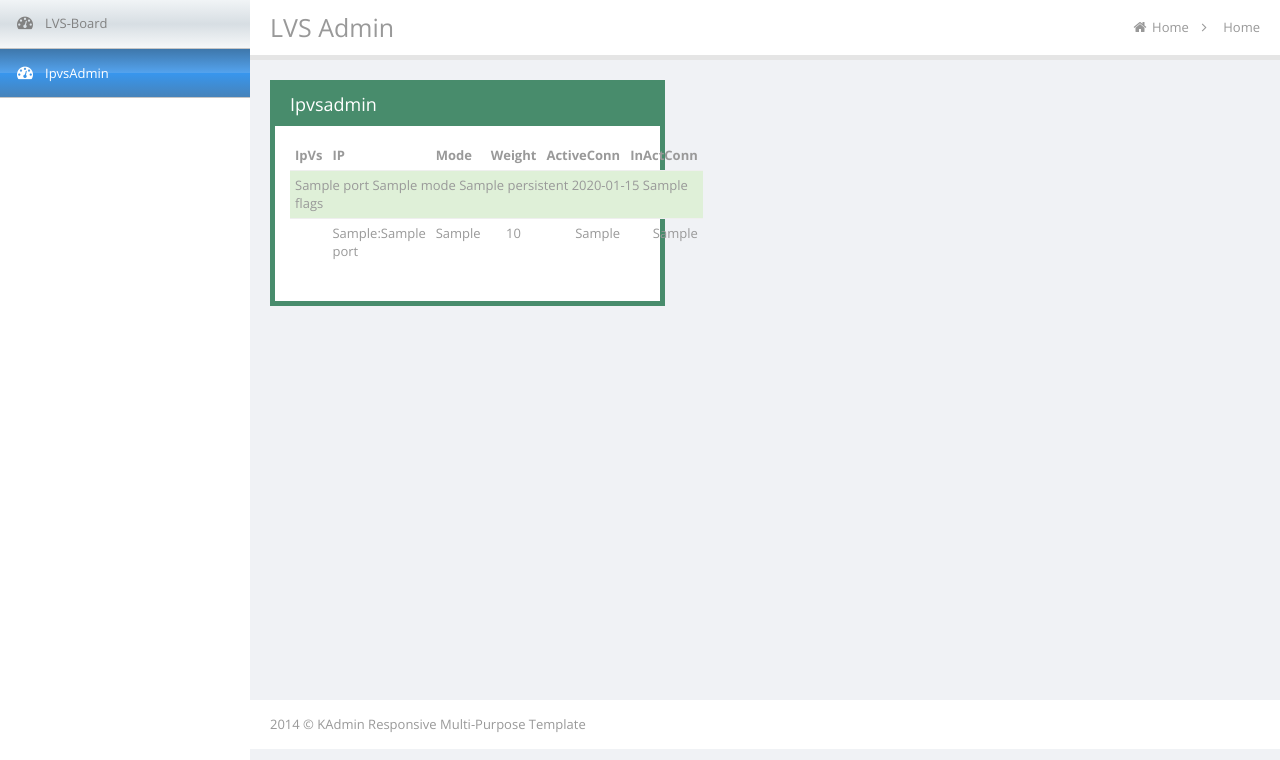
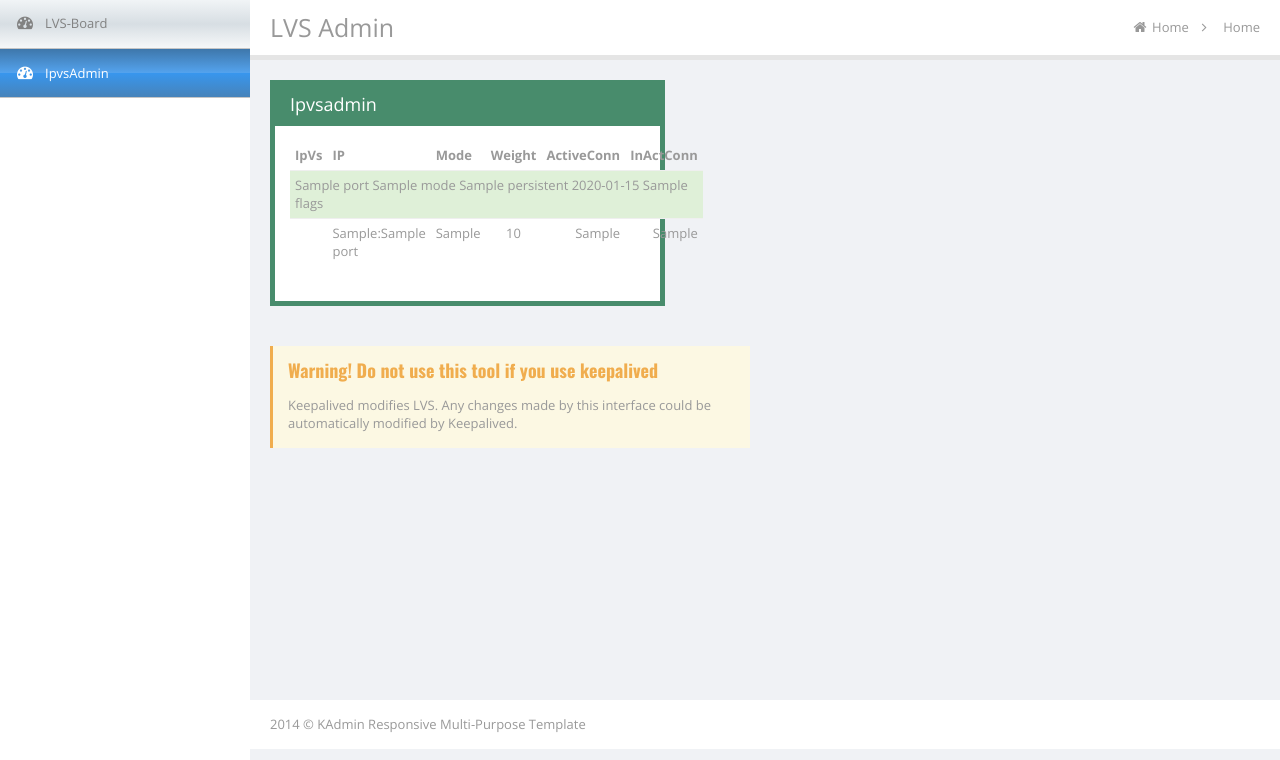
Before and after one commit to cybermaniax/django-lvs, a Django app: template src/ipvsadmin/templates/ipvsadmin/index.html in a window 1280 px wide. Shown: the part 51-811 px from the top of the page. Run offline with Django 3.2, Linux system fonts and the light colour scheme; the template is opened without the code that fills it: most values are stand-ins (such as "Sample title", 1, 10 or a date in 2020); parts of the project's set-up code (start-up, migrations or seed data) failed here and were passed over; some libraries are stand-ins or nearby versions.

Commit message:
worrning

```diff
--- a/src/ipvsadmin/templates/ipvsadmin/index.html
+++ b/src/ipvsadmin/templates/ipvsadmin/index.html
@@ -30,7 +30,12 @@
         </div>
     </div>
 </div>
-
+<div class="row">
+    <div class="col-lg-6">
+        <div class="note note-warning"><h4 class="box-heading">Warning! Do not use this tool if you use keepalived</h4>
+        <p>Keepalived modifies LVS. Any changes made by this interface could be automatically modified by Keepalived.</p></div>
+    </div>
+</div>
 {% endblock %}
 
 {% block page-footer%}
```
